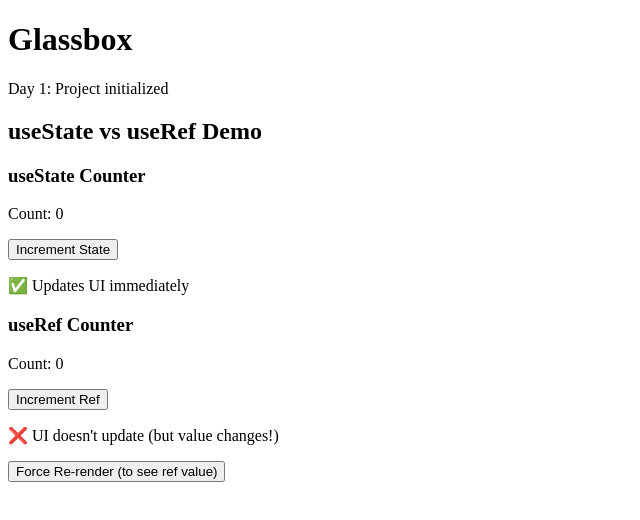
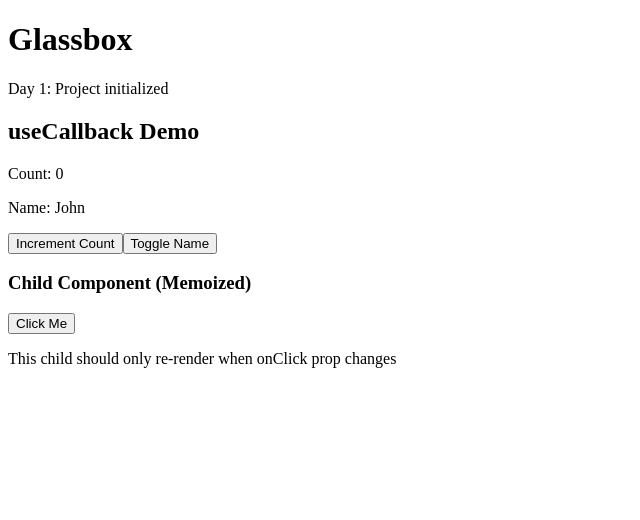
Before and after one commit to imsks/Glassbox, a Next.js app: page / in a window 1280 px wide. Shown: the top 520 px of the page, without its empty margins (0-640 px from the left). Built offline with nearby package versions, Linux system fonts and the light colour scheme.

Commit message:
Replace RefVsStateDemo with UseCallbackDemo component and add ChildComponent for memoization demonstration.

```diff
--- /dev/null
+++ b/app/components/ChildComponent.tsx
@@ -0,0 +1,20 @@
+'use client'
+
+import { memo } from 'react'
+
+// Memoized component - only re-renders if props change
+const ChildComponent = ({ onClick }: { onClick: () => void }) => {
+    console.log('ChildComponent rendered')
+
+    return (
+        <div>
+            <h3>Child Component (Memoized)</h3>
+            <button onClick={onClick}>Click Me</button>
+            <p>This child should only re-render when onClick prop changes</p>
+        </div>
+    )
+}
+
+ChildComponent.displayName = 'ChildComponent'
+
+export default memo(ChildComponent)
--- /dev/null
+++ b/app/components/UseCallbackDemo.tsx
@@ -0,0 +1,34 @@
+'use client'
+
+import { useCallback, useState } from 'react'
+import ChildComponent from './ChildComponent'
+
+export default function UseCallbackDemo() {
+    const [count, setCount] = useState(0)
+    const [name, setName] = useState('John')
+
+    // ❌ PROBLEM: New function on every render
+    const handleClick = useCallback(() => {
+        console.log('Button clicked!')
+    }, [count])
+
+    console.log('Parent rendered')
+
+    return (
+        <div>
+            <h2>useCallback Demo</h2>
+            <p>Count: {count}</p>
+            <p>Name: {name}</p>
+
+            <button onClick={() => setCount(count + 1)}>
+                Increment Count
+            </button>
+            <button onClick={() => setName(name === 'John' ? 'Jane' : 'John')}>
+                Toggle Name
+            </button>
+
+            {/* Child receives function prop */}
+            <ChildComponent onClick={handleClick} />
+        </div>
+    )
+}
--- a/app/page.tsx
+++ b/app/page.tsx
@@ -1,11 +1,11 @@
-import RefVsStateDemo from "./components/RefVsStateDemo"
+import UseCallbackDemo from "./components/UseCallbackDemo"
 
 export default function Home() {
   return (
     <main>
       <h1>Glassbox</h1>
       <p>Day 1: Project initialized</p>
-      <RefVsStateDemo />
+      <UseCallbackDemo />
     </main>
   )
 }
```
